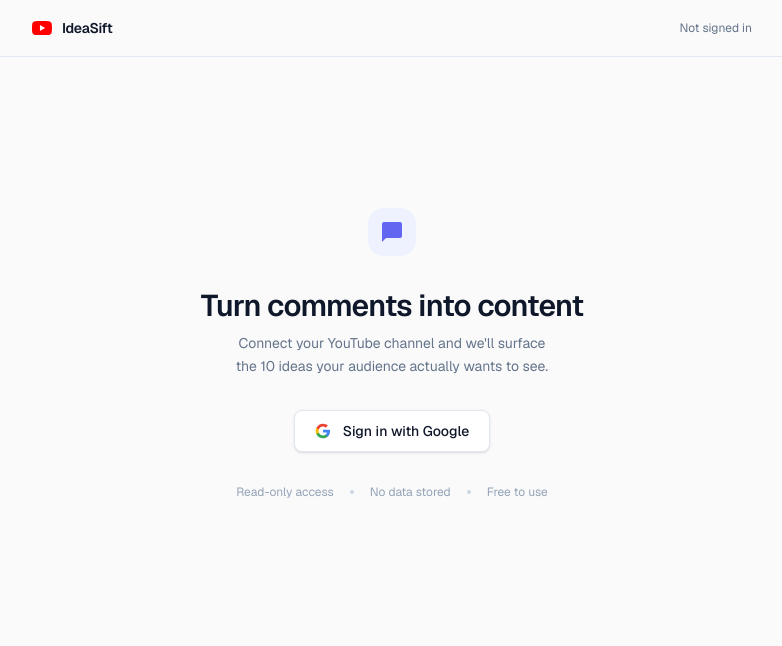
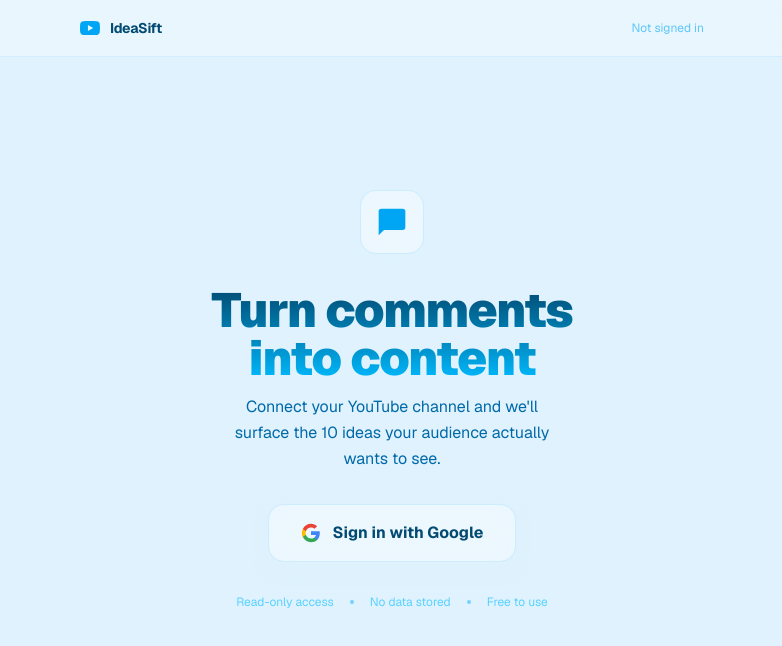
Before and after one commit to yujune1447-glitch/youtube-comment-ideas, a Next.js app: page / in a window 1280 px wide. Shown: the top 646 px of the page, without its empty margins (248-1030 px from the left). Built offline with nearby package versions, Linux system fonts and the light colour scheme; no server answers.

Commit message:
modified UI v.1

```diff
--- a/app/page.tsx
+++ b/app/page.tsx
@@ -6,67 +6,73 @@
   const session = await auth();
 
   return (
-    <div className="min-h-screen bg-[#FAFAFA] text-[#0F172A] font-sans">
+    <div className="min-h-screen bg-sky-100 text-[#0F172A] font-sans">
+
+
 
       {/* ── Header ── */}
-      <header className="fixed top-0 inset-x-0 z-10 bg-[#FAFAFA]/90 backdrop-blur-sm border-b border-[#E2E8F0]">
-        <div className="max-w-3xl mx-auto px-6 h-14 flex items-center justify-between">
+      <header className="fixed top-0 inset-x-0 z-10 border-b border-sky-200/50 bg-white/30 backdrop-blur-md">
+        <div className="max-w-2xl mx-auto px-6 h-14 flex items-center justify-between">
           <div className="flex items-center gap-2.5">
-            <svg className="w-5 h-5 text-[#FF0000] shrink-0" viewBox="0 0 24 24" fill="currentColor" aria-hidden="true">
+            <svg className="w-5 h-5 text-sky-500 shrink-0" viewBox="0 0 24 24" fill="currentColor">
               <path d="M23.498 6.186a3.016 3.016 0 0 0-2.122-2.136C19.505 3.545 12 3.545 12 3.545s-7.505 0-9.377.505A3.017 3.017 0 0 0 .502 6.186C0 8.07 0 12 0 12s0 3.93.502 5.814a3.016 3.016 0 0 0 2.122 2.136c1.871.505 9.376.505 9.376.505s7.505 0 9.377-.505a3.015 3.015 0 0 0 2.122-2.136C24 15.93 24 12 24 12s0-3.93-.502-5.814zM9.545 15.568V8.432L15.818 12l-6.273 3.568z" />
             </svg>
-            <span className="text-sm font-semibold tracking-tight">IdeaSift</span>
+            <span className="text-sm font-bold tracking-tight text-sky-900">IdeaSift</span>
           </div>
 
           {session ? (
             <div className="flex items-center gap-3">
-              <span className="text-xs text-[#64748B] hidden sm:block">{session.user?.email}</span>
-              <div className="w-7 h-7 rounded-full bg-[#6366F1] flex items-center justify-center text-white text-xs font-medium select-none">
+              <span className="text-xs text-sky-600/70 hidden sm:block">{session.user?.email}</span>
+              <div className="w-7 h-7 rounded-full bg-sky-200/60 border border-sky-300/50 backdrop-blur flex items-center justify-center text-sky-700 text-xs font-bold select-none">
                 {session.user?.email?.[0]?.toUpperCase() ?? "?"}
               </div>
             </div>
           ) : (
-            <span className="text-xs text-[#64748B]">Not signed in</span>
+            <span className="text-xs text-sky-500/60">Not signed in</span>
           )}
         </div>
       </header>
 
       {/* ── Page body ── */}
-      <main className="max-w-xl mx-auto px-6 pt-28 pb-16">
+      <main className="max-w-2xl mx-auto px-6 pt-16 pb-16 min-h-screen flex flex-col justify-center">
         {session ? (
           <>
-            <div className="mb-10">
-              <h1 className="text-2xl font-semibold tracking-tight mb-1">Comment → Content Ideas</h1>
-              <p className="text-sm text-[#64748B]">What your viewers are asking for, distilled into 10 ideas.</p>
+            <div className="mb-2 text-center relative z-10">
+              <h1 className="text-5xl font-black tracking-tight mb-2 text-sky-950">
+                Comment → Content Ideas
+              </h1>
+              <p className="text-base text-sky-700">
+                What your viewers are asking for, distilled into 10 ideas.
+              </p>
             </div>
             <AnalyseButton />
           </>
         ) : (
-          /* ── Sign-in hero ── */
-          <div className="mt-24 flex flex-col items-center text-center gap-8">
-            <div className="w-12 h-12 rounded-2xl bg-[#EEF2FF] flex items-center justify-center">
-              <svg className="w-6 h-6 text-[#6366F1]" viewBox="0 0 24 24" fill="currentColor">
+          <div className="flex flex-col items-center text-center gap-8">
+            <div className="w-16 h-16 rounded-2xl bg-white/40 border border-sky-200/60 backdrop-blur-md flex items-center justify-center shadow-lg shadow-sky-100">
+              <svg className="w-8 h-8 text-sky-500" viewBox="0 0 24 24" fill="currentColor">
                 <path d="M20 2H4a2 2 0 00-2 2v18l4-4h14a2 2 0 002-2V4a2 2 0 00-2-2z" />
               </svg>
             </div>
-            <div className="flex flex-col gap-2">
-              <h1 className="text-3xl font-semibold tracking-tight">Turn comments into content</h1>
-              <p className="text-sm text-[#64748B] max-w-xs mx-auto leading-relaxed">
+            <div className="flex flex-col gap-3">
+              <h1 className="text-5xl font-black tracking-tight bg-gradient-to-b from-sky-900 to-sky-400 bg-clip-text text-transparent">
+                Turn comments<br />into content
+              </h1>
+              <p className="text-base text-sky-700 max-w-xs mx-auto leading-relaxed">
                 Connect your YouTube channel and we'll surface the 10 ideas your audience actually wants to see.
               </p>
             </div>
             <ConnectButton />
-            <div className="flex items-center gap-4 text-xs text-[#94A3B8]">
+            <div className="flex items-center gap-4 text-xs text-sky-400/60">
               <span>Read-only access</span>
-              <span className="w-1 h-1 rounded-full bg-[#CBD5E1]" />
+              <span className="w-1 h-1 rounded-full bg-sky-300" />
               <span>No data stored</span>
-              <span className="w-1 h-1 rounded-full bg-[#CBD5E1]" />
+              <span className="w-1 h-1 rounded-full bg-sky-300" />
               <span>Free to use</span>
             </div>
           </div>
         )}
       </main>
-
     </div>
   );
 }
--- a/components/connect-button.tsx
+++ b/components/connect-button.tsx
@@ -7,10 +7,9 @@
     <button
       type="button"
       onClick={() => signIn("google")}
-      className="inline-flex items-center gap-3 px-5 py-2.5 rounded-lg bg-white border border-[#E2E8F0] text-[#0F172A] text-sm font-medium hover:bg-[#F8FAFC] hover:border-[#CBD5E1] shadow-sm transition-all"
+      className="inline-flex items-center gap-3 px-8 py-4 rounded-2xl bg-white/40 border border-sky-200/60 backdrop-blur-md text-sky-900 text-base font-bold hover:bg-white/60 shadow-lg shadow-sky-100/50 transition-all"
     >
-      {/* Google logo */}
-      <svg className="w-4 h-4 shrink-0" viewBox="0 0 24 24" aria-hidden="true">
+      <svg className="w-5 h-5 shrink-0" viewBox="0 0 24 24" aria-hidden="true">
         <path fill="#4285F4" d="M22.56 12.25c0-.78-.07-1.53-.2-2.25H12v4.26h5.92c-.26 1.37-1.04 2.53-2.21 3.31v2.77h3.57c2.08-1.92 3.28-4.74 3.28-8.09z"/>
         <path fill="#34A853" d="M12 23c2.97 0 5.46-.98 7.28-2.66l-3.57-2.77c-.98.66-2.23 1.06-3.71 1.06-2.86 0-5.29-1.93-6.16-4.53H2.18v2.84C3.99 20.53 7.7 23 12 23z"/>
         <path fill="#FBBC05" d="M5.84 14.09c-.22-.66-.35-1.36-.35-2.09s.13-1.43.35-2.09V7.07H2.18C1.43 8.55 1 10.22 1 12s.43 3.45 1.18 4.93l3.66-2.84z"/>
```
Also changed, not shown: components/analyse-button.tsx (+25 -23 lines).
